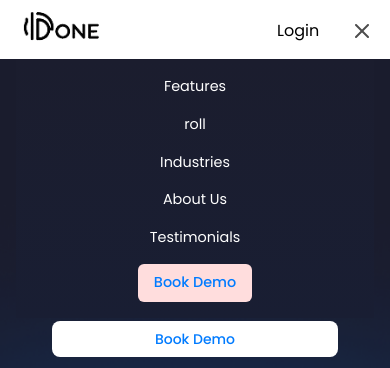
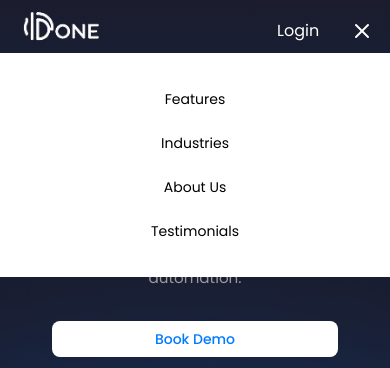
Before and after one commit to nehamadheshiya/idone, a React (Vite) app: page / in a window 390 px wide. Both pictures are taken after a click on the element 363 px from the left and 31 px from the top of the page. Shown: the top 368 px of the page. Built offline with nearby package versions, Linux system fonts and the light colour scheme.

Commit message:
landing page finalised

```diff
--- a/src/components/DemoFormSection.jsx
+++ b/src/components/DemoFormSection.jsx
@@ -5,6 +5,7 @@ export default function DemoFormSection() {
         <div
             className=" gap-4 lg:gap-32 flex flex-col md:flex-row items-center justify-center px-4 py-12 md:py-16"
             style={{ background: 'linear-gradient(0deg, #05357F 0%, #0E79ED 100%)' }}
+            id='booknow'
         >
             <style>
                 {`
--- a/src/components/Hrleaders.jsx
+++ b/src/components/Hrleaders.jsx
@@ -16,7 +16,7 @@ export default function Hrleaders() {
                 <p className="tagline mb-4 font-[poppins] text-sm">
                     From those who’ve experienced the IDONE difference
                 </p>
-                <h2 className='heading mb-4 font-[poppins] font-light font-xl'>
+                <h2 className='heading mb-4 font-[poppins] font-light text-lg'>
                     What HR Leaders <br /> Are Saying
                 </h2>
                 <p className='description mb-6 text-xs'>
--- a/src/components/Navbar.jsx
+++ b/src/components/Navbar.jsx
@@ -8,16 +8,28 @@ import '../css/heroSection.css'
 export default function Navbar() {
   const [menuOpen, setMenuOpen] = useState(false);
   const [activeIndex, setactiveIndex] = useState(0);
-
+  const [isScrolledOnMobile, setIsScrolledOnMobile] = useState(false);
   const [isFixed, setIsFixed] = useState(false);
 
   useEffect(() => {
    const handleScroll = () => {
-      if (window.scrollY > 50) { // Adjust this threshold as needed
+    const scrollY = window.scrollY;
+    const isMobile = window.innerWidth < 768;
+
+    if (scrollY > 50) {
       setIsFixed(true);
     } else {
       setIsFixed(false);
     }
+
+    if (isMobile) {
+      setIsScrolledOnMobile(scrollY > 50);
+    } else {
+      setIsScrolledOnMobile(false);
+    }
+
+    // 👇 Close menu on scroll
+    setMenuOpen(false);
   };
 
     window.addEventListener('scroll', handleScroll);
@@ -65,33 +77,53 @@ export default function Navbar() {
           </div>
 
           <div className="nav-actions">
-            <a href="#">Login</a>
-            <button className="demo-button font-[poppins]">Book Demo</button>
+            <a href="https://idone.in/">Login</a>
+            <a href="#booknow"><button className="demo-button font-[poppins]">Book Demo</button></a>
           </div>
 
           <div className="nav-actions-mobile">
-            <a href="#">Login</a>
+            <a
+              href="https://idone.in/"
+              className={`transition-colors duration-10 ${isScrolledOnMobile ? 'text-black' : 'text-white'
+                }`}
+            >
+              Login
+            </a>
           </div>
 
           <div className="menu-toggle" onClick={() => setMenuOpen(!menuOpen)}>
-            {menuOpen ? <X size={24} className='menux'/> : <svg xmlns="http://www.w3.org/2000/svg" width="20" height="20" viewBox="0 0 20 20" fill="none">
+            {menuOpen ? <X
+              size={24}
+              className={`menux transition-colors duration-300 ${isScrolledOnMobile ? 'text-black' : 'text-white'
+                }`}
+            />
+              : <svg
+                xmlns="http://www.w3.org/2000/svg"
+                width="20"
+                height="20"
+                viewBox="0 0 20 20"
+                fill="none"
+              >
                 <mask id="mask0_1297_3113" maskUnits="userSpaceOnUse" x="0" y="0" width="20" height="20">
                   <rect width="20" height="20" fill="#D9D9D9" />
                 </mask>
                 <g mask="url(#mask0_1297_3113)">
-                <path d="M7.5 15V13.3333H17.5V15H7.5ZM7.5 10.8333V9.16667H17.5V10.8333H7.5ZM2.5 6.66667V5H17.5V6.66667H2.5Z" fill="#1C1B1F" />
+                  <path
+                    d="M7.5 15V13.3333H17.5V15H7.5ZM7.5 10.8333V9.16667H17.5V10.8333H7.5ZM2.5 6.66667V5H17.5V6.66667H2.5Z"
+                    fill={isScrolledOnMobile ? "#1C1B1F" : "#FFFFFF"}
+                  />
                 </g>
-            </svg>}
+              </svg>
+            }
           </div>
         </div>
 
         {menuOpen && (
-          <div className="mobile-menu">
-            <a href="#">Features</a>roll
+          <div className="mobile-menu text-sm font-['poppins]">
+            <a href="#">Features</a>
             <a href="#">Industries</a>
             <a href="#">About Us</a>
             <a href="#">Testimonials</a>
-            <button className="mobile-demo-button font-[poppins]">Book Demo</button>
           </div>
         )}
       </nav>
@@ -101,10 +133,10 @@ export default function Navbar() {
           <h1 className="hero-title">
             Smarter HR.<br />Seamless Attendance.
           </h1>
-          <p className="hero-subtitle font-['poppins']">
+          <p className="hero-subtitle font-[poppins] font-normal">
             Save hours on routine tasks, payroll errors, and leave requests with real-time attendance and workforce automation.
           </p>
-          <button className="hero-button font-[poppins] text-sm font-medium">Book Demo</button>
+          <a href='#booknow'><button className="hero-button font-[poppins] text-sm font-medium">Book Demo</button></a>
         </div>
 
         <div className="method-buttons">
--- a/src/css/Hrleaders.css
+++ b/src/css/Hrleaders.css
@@ -29,7 +29,7 @@
 }
 
 .heading {
-  font-size: 2rem;
+  font-size: 1.8rem;
   line-height: 1.6;
 }
 
--- a/src/css/heroSection.css
+++ b/src/css/heroSection.css
@@ -90,12 +90,16 @@
   display: flex;
   flex-direction: column;
   align-items: center;
-  gap: 1rem;
+  gap: 1.5rem;
   padding: 1rem;
-  font-size: 0.9rem;
-  background: linear-gradient(to bottom, #1b1d2e, #191e33);
+  background: white;
   position: relative;
-  margin-top: 4%;
+  margin-top: 2%;
+  width: 110%;
+  color: black;
+  margin-left: -5%;
+  padding-top: 10%;
+  padding-bottom: 10%;
 }
 
 .mobile-demo-button {
@@ -200,17 +204,17 @@
   }
 
   .logo{
-    filter: invert();
+    /* filter: invert(); */
   }
 
   .nav-actions-mobile {
     display: block;
     padding-left: 40%;
-    color: #000;
+    color: #fff;
   }
 
   .navbar {
-    background-color: #fff;
+    background: linear-gradient(to bottom, #1b1d2e, #191e33);
     height: 7vh;
     width: 100%;
     position: relative;
@@ -226,9 +230,6 @@
     background: white !important;
   }
 
-  .navbar.fixed.logo{
-
-  }
 
   .logo img {
     margin-top: -10px;
@@ -239,9 +240,9 @@
     display: block;
   }
 
-  .menux {
-    filter: invert();
-  }
+  /* .menux {
+    color: #FFFFFF;
+  } */
 
   .hero-title {
     font-size: 2rem;
```
Lines whose indentation alone changed are shown as unchanged.
